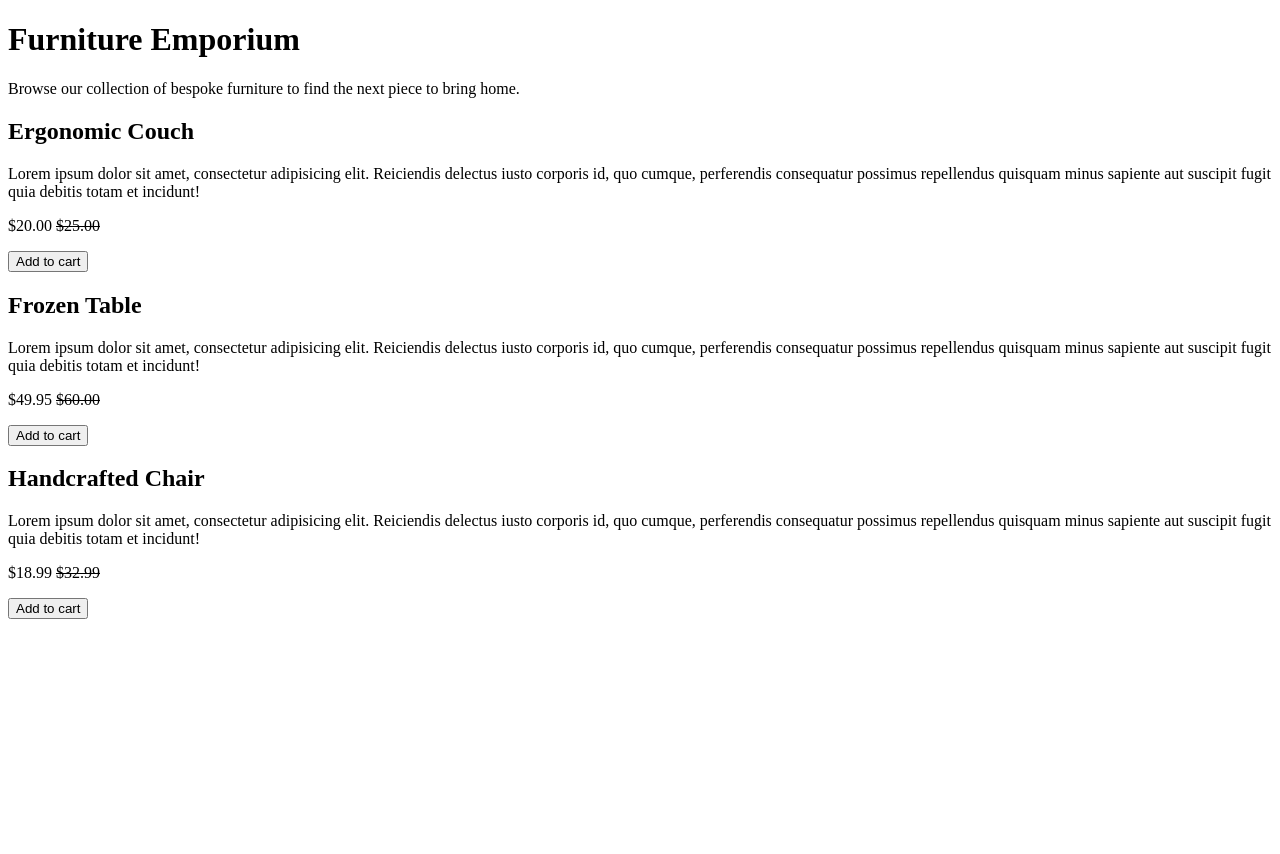
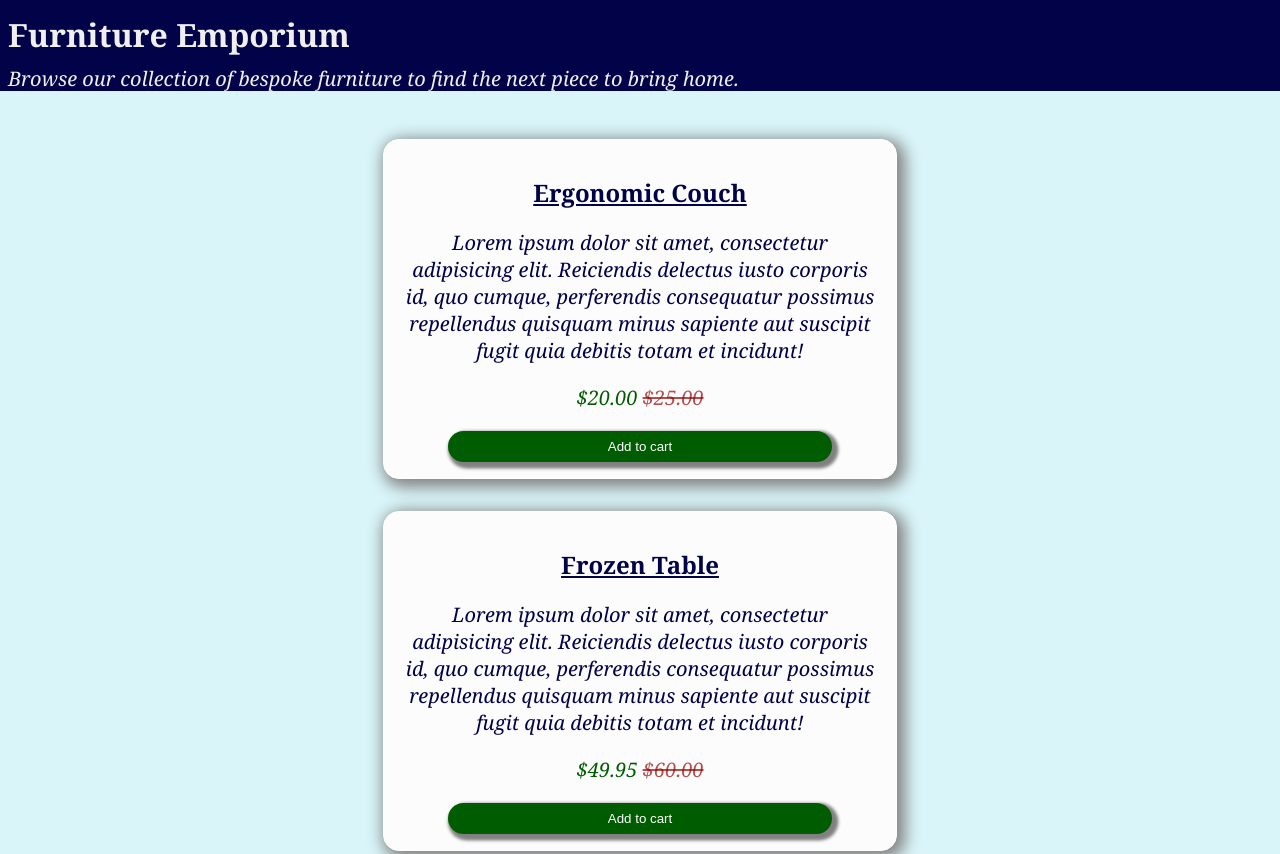
Before and after one commit to brent-trapp/block05-furniture-emporium, a plain HTML site: page index.html in a window 1280 px wide. Shown: the top 854 px of the page. Before the commit the page ends 800 px from the top, so only its background shows below. Drawn offline with Linux system fonts and the light colour scheme.

Commit message:
Styled HTML document with CSS

```diff
--- a/index.css
+++ b/index.css
@@ -0,0 +1,68 @@
+body {
+  margin: 0rem;
+  font-family: Georgia, "Times New Roman", Times, serif;
+  background-color: #73daec44;
+  text-align: center;
+}
+
+header {
+  text-align: left;
+  line-height: 1.5rem;
+  padding-top: 0.1rem;
+  padding-left: 0.5rem;
+  margin-bottom: 2rem;
+  color: #efefef;
+  background-color: rgb(2, 2, 73);
+}
+
+article {
+  width: 30rem;
+  border: 1px white solid;
+  border-radius: 1rem;
+  margin: 1rem;
+  padding: 1rem;
+  background-color: rgb(252, 252, 252);
+  color: rgb(2, 2, 73);
+  box-shadow: 0.25rem 0.25rem 1rem 0.25rem grey;
+}
+
+h1 {
+  font-size: 2rem;
+  margin-bottom: 0.5rem;
+}
+
+h2 {
+  font-size: 1.5rem;
+  text-decoration: underline;
+}
+
+p {
+  font-style: italic;
+  font-size: 1.25rem;
+}
+
+s {
+  color: rgba(146, 0, 0, 0.685);
+}
+
+button {
+  background-color: rgb(0, 92, 0);
+  color: white;
+  padding: 0.5rem;
+  padding-left: 10rem;
+  padding-right: 10rem;
+  border-radius: 1rem;
+  border: 1px;
+  box-shadow: 0.2rem 0.2rem 0.2rem 0.2rem grey;
+  cursor: grab;
+}
+
+.newprice {
+  color: rgb(0, 92, 0);
+}
+
+.boxes {
+  display: flex;
+  flex-direction: column;
+  align-items: center;
+}
--- a/index.html
+++ b/index.html
@@ -1,6 +1,7 @@
 <!DOCTYPE html>
 <html lang="en">
   <head>
+    <link rel="stylesheet" href="./index.css" />
     <title>Furniture Emporium</title>
   </head>
   <body>
@@ -12,6 +13,7 @@
           bring home.
         </p>
       </header>
+      <div class="boxes">
         <article>
           <h2>Ergonomic Couch</h2>
           <p>
@@ -20,7 +22,7 @@
             possimus repellendus quisquam minus sapiente aut suscipit fugit quia
             debitis totam et incidunt!
           </p>
-        <p>$20.00 <s>$25.00</s></p>
+          <p class="newprice">$20.00 <s>$25.00</s></p>
           <button>Add to cart</button>
         </article>
         <article>
@@ -31,7 +33,7 @@
             possimus repellendus quisquam minus sapiente aut suscipit fugit quia
             debitis totam et incidunt!
           </p>
-        <p>$49.95 <s>$60.00</s></p>
+          <p class="newprice">$49.95 <s>$60.00</s></p>
           <button>Add to cart</button>
         </article>
         <article>
@@ -42,9 +44,10 @@
             possimus repellendus quisquam minus sapiente aut suscipit fugit quia
             debitis totam et incidunt!
           </p>
-        <p>$18.99 <s>$32.99</s></p>
+          <p class="newprice">$18.99 <s>$32.99</s></p>
           <button>Add to cart</button>
         </article>
+      </div>
     </main>
   </body>
 </html>
```
Lines whose indentation alone changed are shown as unchanged.
